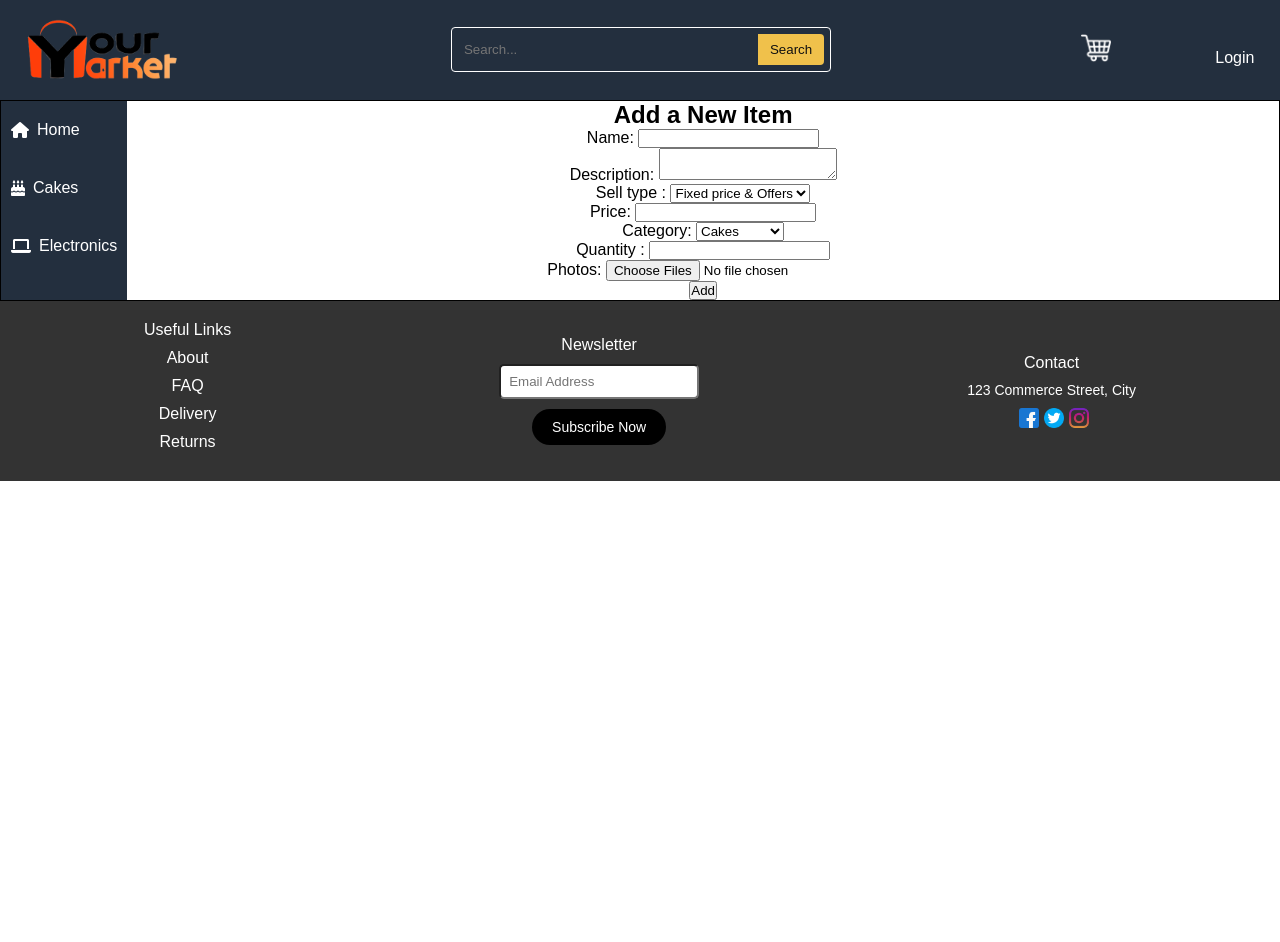
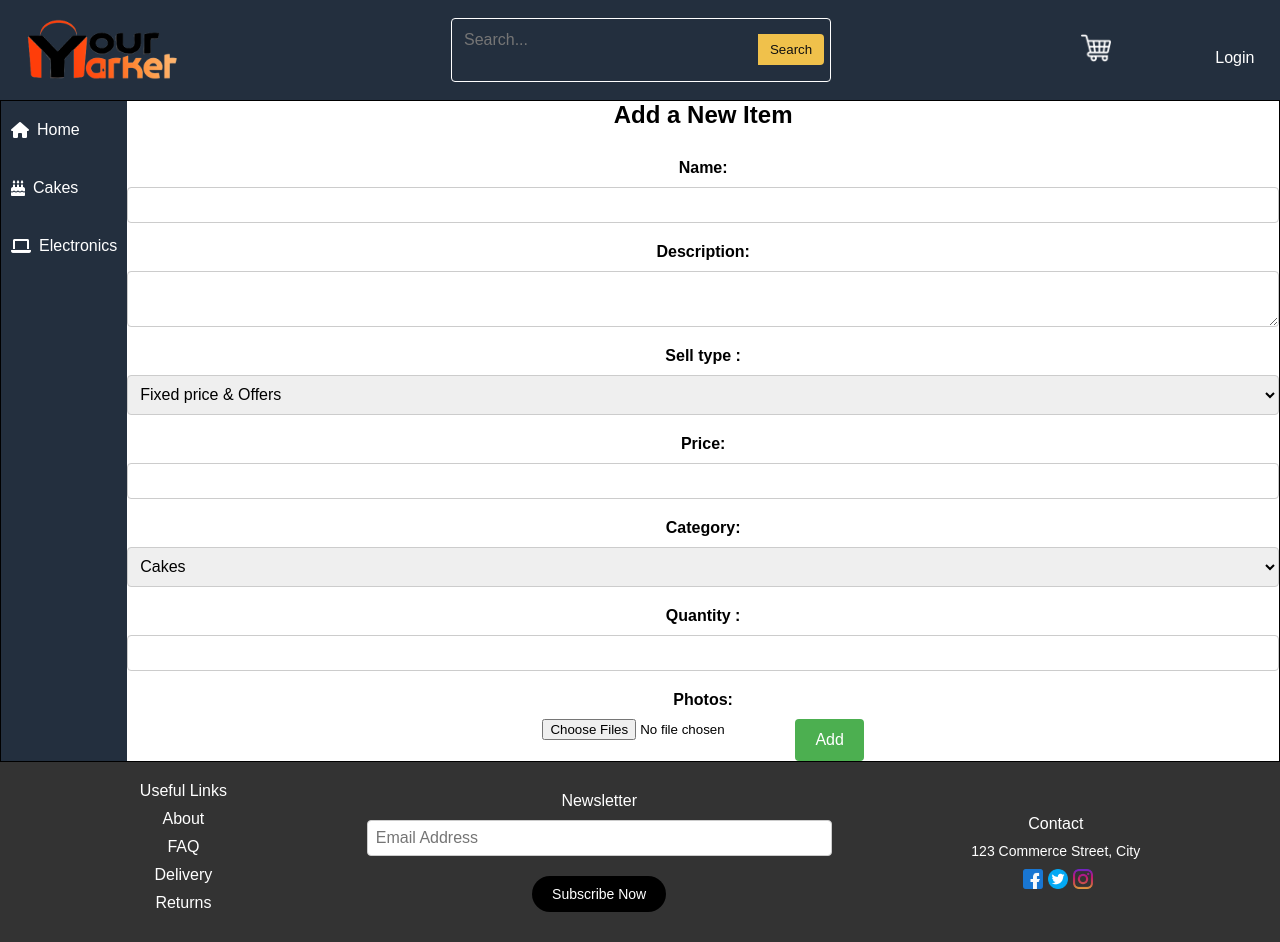
Before and after one commit to JulienFX/YourMarket, a PHP site: page /addItem.php in a window 1280 px wide. Before the commit the page ends 481 px from the top, so only its background shows below. Run offline with PHP 8.4, Linux system fonts and the light colour scheme.

Commit message:
ob_stat + debug

```diff
--- a/addItem.php
+++ b/addItem.php
@@ -2,6 +2,78 @@
 <!DOCTYPE html>
 <html>
 <head>
+<style>
+
+    .content {
+      text-align : center;
+      /* margin: 20px; */
+    }
+
+    h2 {
+      text-align: center;
+      margin-bottom: 30px;
+    }
+
+    form {
+      display: flex;
+      flex-wrap: wrap;
+      justify-content: center;
+    }
+
+    label {
+      width: 100%;
+      margin-bottom: 10px;
+      font-weight: bold;
+    }
+
+    input[type="text"],
+    textarea,
+    select {
+      width: 100%;
+      padding: 8px;
+      border: 1px solid #ccc;
+      border-radius: 4px;
+      margin-bottom: 20px;
+      font-size: 16px;
+    }
+
+    select {
+      width: 100%;
+      height: 40px;
+    }
+
+    #auctionsBlock {
+      display: none;
+    }
+
+    input[type="number"] {
+      width: 100%;
+      padding: 8px;
+      border: 1px solid #ccc;
+      border-radius: 4px;
+      margin-bottom: 20px;
+      font-size: 16px;
+    }
+
+    input[type="file"] {
+      margin-bottom: 20px;
+    }
+
+    input[type="submit"] {
+      background-color: #4CAF50;
+      color: white;
+      padding: 12px 20px;
+      border: none;
+      border-radius: 4px;
+      cursor: pointer;
+      font-size: 16px;
+      transition: background-color 0.3s ease;
+    }
+
+    input[type="submit"]:hover {
+      background-color: #45a049;
+    }
+  </style>
   <link rel="stylesheet" type="text/css" href="Constant/styles.css">
 </head>
 <body>
--- a/editItem.php
+++ b/editItem.php
@@ -1,4 +1,6 @@
-<?php session_start();
+<?php
+ob_start();
+session_start();
 require_once("connexionDB.php");
 global $conn;
 $user = $_SESSION['username'];
--- a/findItems.php
+++ b/findItems.php
@@ -1,4 +1,6 @@
-<?php session_start(); ?>
+<?php
+ob_start();
+session_start(); ?>
 <!DOCTYPE html>
 <html>
 <head>
--- a/findUser.php
+++ b/findUser.php
@@ -1,4 +1,6 @@
-<?php session_start(); ?>
+<?php
+ob_start();
+session_start(); ?>
 <!DOCTYPE html>
 <html>
 <head>
--- a/seeProfil.php
+++ b/seeProfil.php
@@ -1,4 +1,6 @@
-<?php session_start(); ?>
+<?php
+ob_start();
+session_start(); ?>
 <!DOCTYPE html>
 <html>
   <style>
```
Also changed, not shown: myItems.php (+50 -1 lines).
